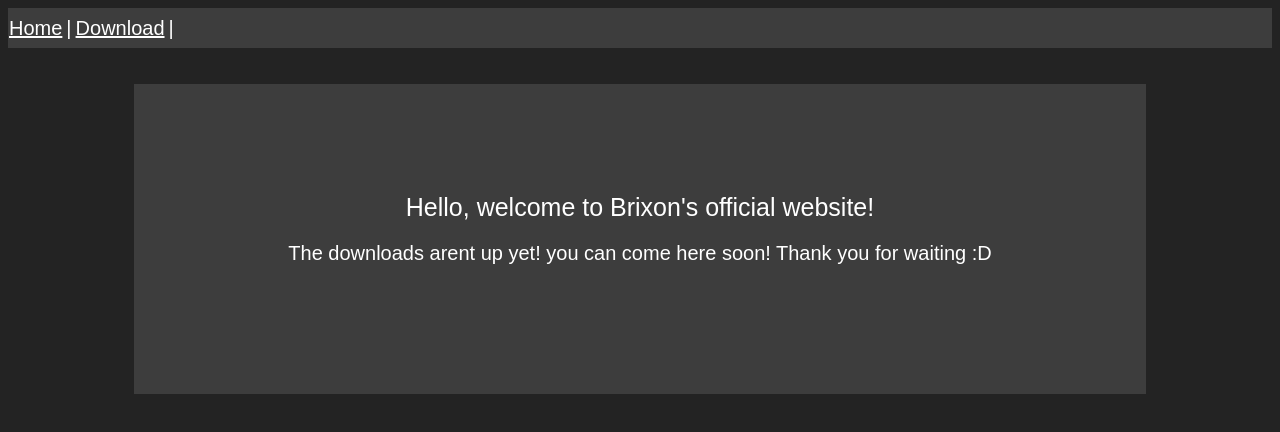
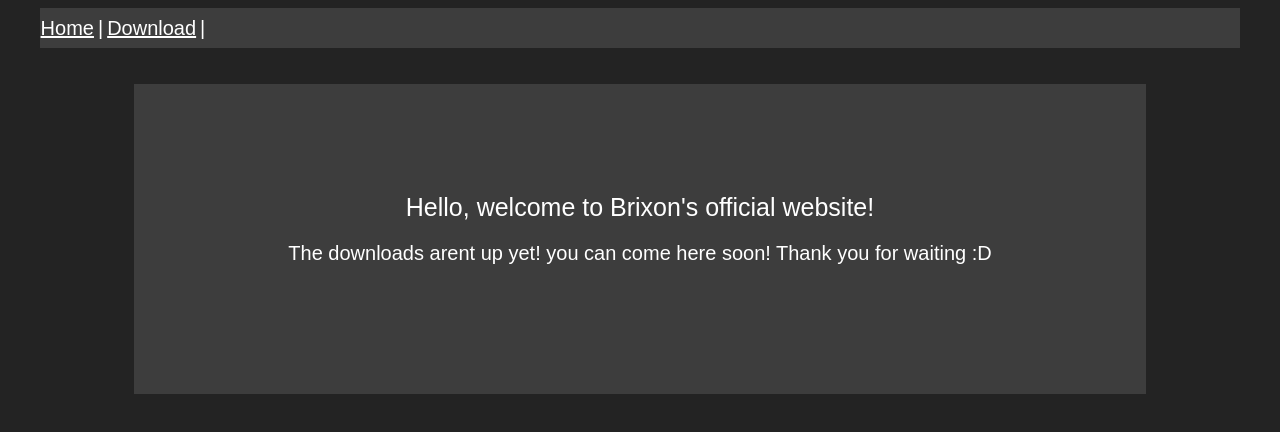
Before and after one commit to Grizler556/brixon.github.io, a plain HTML site: page index.html in a window 1280 px wide. Drawn offline with Linux system fonts and the light colour scheme.

Commit message:
Update index.html

```diff
--- a/index.html
+++ b/index.html
@@ -33,7 +33,8 @@ h1 {
 <body>
 
 <header>
-<table style="border-collapse: collapse; width: 100%;" border="0">
+ <center>
+<table style="border-collapse: collapse; width: 95%;" border="0">
 <tbody>
 <tr style="height: 40px; background-color:3D3D3D;">
  <td>
@@ -46,6 +47,7 @@ h1 {
 </table>
   <br>
   <br>
+  </center>
 </header>
 
 <center>
```
